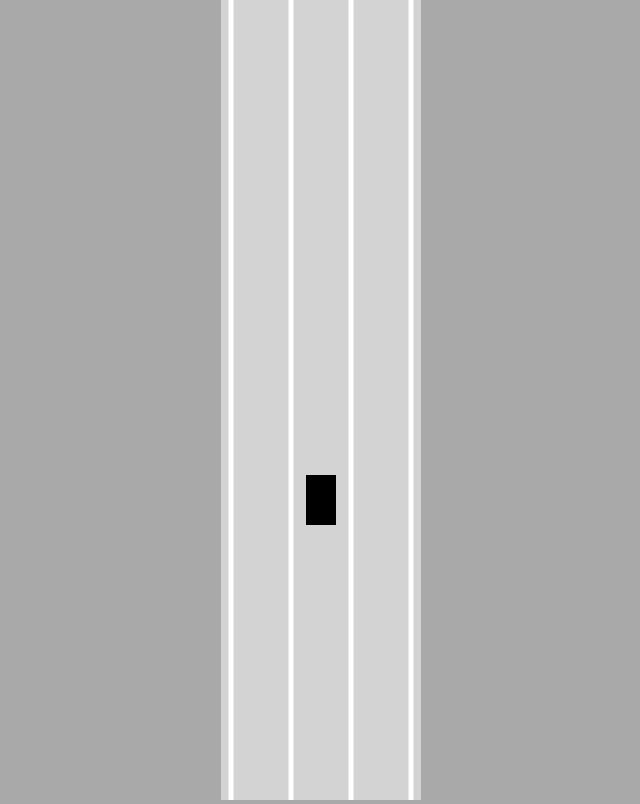
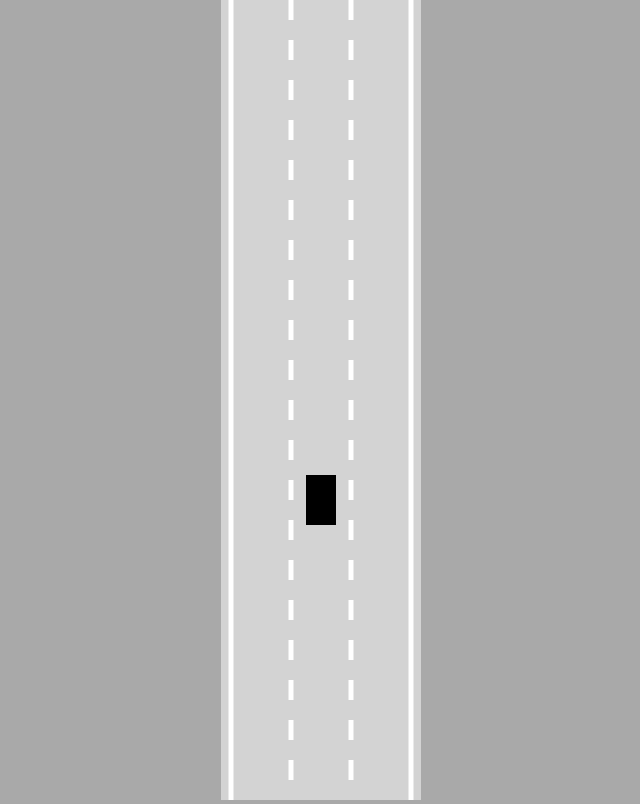
Before and after one commit to beckyjeong03/Self-Driving-Car, a plain HTML site: page index.html in a window 1280 px wide. Shown: the whole page, without its empty margins (319-959 px from the left). Drawn offline with Linux system fonts and the light colour scheme.

Commit message:
setting borders

```diff
--- a/index.html
+++ b/index.html
@@ -5,6 +5,7 @@
 </head>
 <body>
     <canvas id = "myCanvas"></canvas>
+    <script src = "utlis.js"></script>
     <script src = "road.js"></script>
     <script src = "controls.js"></script>
     <script src="car.js"></script>
--- a/main.js
+++ b/main.js
@@ -4,7 +4,7 @@ canvas.width = 200;
 
 const ctx = canvas.getContext("2d");
 const road = new Road(canvas.width/2, canvas.width*0.9);
-const car = new Car(100,500,30,50);
+const car = new Car(road.getLaneCenter(1),500,30,50);
 
 
 animate();
--- a/road.js
+++ b/road.js
@@ -8,30 +8,57 @@ class Road{
         this.right = x + width/2;
 
         const infinity = 1000000;
+        // road never ends
         this.top = - infinity;
         this.bottom = infinity;
+
+        // boarders
+        const topLeft = {x:this.left, y:this.top};
+        const topRight = {x:this.right, y:this.top};
+        const bottomLeft = {x:this.left, y:this.bottom};
+        const bottomRight = {x:this.right, y:this.bottom};
+
+        this.borders=[
+            [topLeft, bottomLeft],
+            [topRight, bottomRight]
+        ];
+    }
+
+    // puts the car in the center of the lane
+    getLaneCenter(laneIndex){
+        const laneWidth = this.width/this.laneCount;
+
+        // CANNNOT HAVE TWO RETURN STATEMENTS IN IF ELSE!! SHOCKERS
+        return this.left + laneWidth/2 + Math.min(laneIndex, this.laneCount - 1)
+        *laneWidth;
     }
 
     draw(ctx){
         ctx.lineWidth = 5;
         ctx.strokeStyle = "white";
 
-        for (let i = 0; i <= this.laneCount; i++){
+        // changes the number of lane depends on the input
+        for (let i = 1; i <= this.laneCount - 1; i++){
             const x = lerp(
                 this.left,
                 this.right,
                 i/this.laneCount
             );
 
-        ctx.beginPath();
-        ctx.moveTo(x, this.top);
-        ctx.lineTo(x, this.bottom);
-        ctx.stroke();
+            ctx.setLineDash([20,20]);
+            ctx.beginPath();
+            ctx.moveTo(x, this.top);
+            ctx.lineTo(x, this.bottom);
+            ctx.stroke();
         }
+
+        ctx.setLineDash([]);
+        this.borders.forEach(border=>{
+            ctx.beginPath();
+            ctx.moveTo(border[0].x, border[0].y);
+            ctx.lineTo(border[1].x, border[1].y);
+            ctx.stroke();
+        });
 
     }
 }
-
-function lerp(A,B,t){
-    return A+(B-A)*t;
-}
--- /dev/null
+++ b/utlis.js
@@ -0,0 +1,4 @@
+
+function lerp(A,B,t){
+    return A+(B-A)*t;
+}
```
